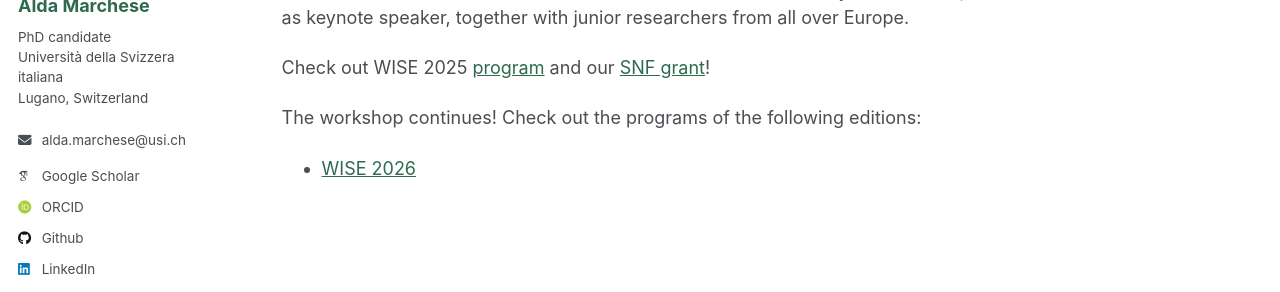
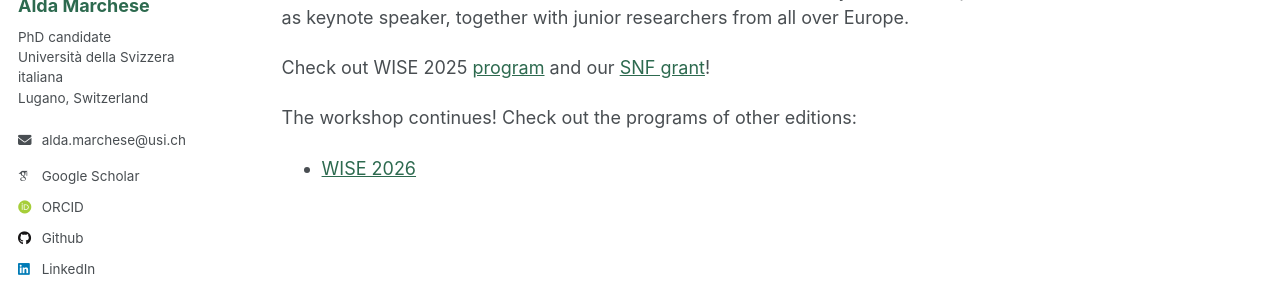
Before and after one commit to aldamarchese/aldamarchese.github.io, a Jekyll site: the page built from _pages/wise.md, in a window 1280 px wide. Shown: the part 316-608 px from the top of the page. Built offline with Jekyll 4.4.1, drawn with Linux system fonts in a browser that asks for light colours; some web fonts are replaced.

Commit message:
Reword WISE editions line
Co-Authored-By: Claude Opus 5 <noreply@anthropic.com>

```diff
--- a/_pages/wise.md
+++ b/_pages/wise.md
@@ -12,7 +12,7 @@ In March 2025 I co-organised the first edition of WISE (Workshop IdEP in Sustain
 
 Check out WISE 2025 [program](https://www.usi.ch/it/feeds/30071){:target="_blank"} and our [SNF grant](https://data.snf.ch/grants/grant/232488){:target="_blank"}!
 
-The workshop continues! Check out the programs of the following editions:
+The workshop continues! Check out the programs of other editions:
 
 <!-- To add a new edition, copy a line below and change the year and link. Newest first. -->
 - [WISE 2026](https://www.usi.ch/it/feeds/34874){:target="_blank"}
```
